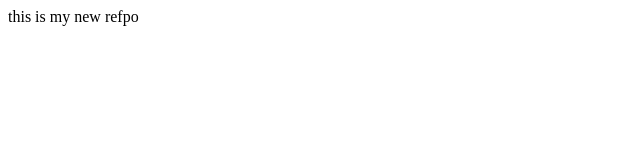
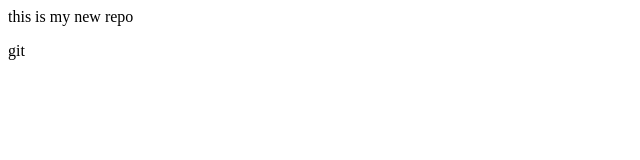
Before and after one commit to ashirbad12345/lpgit, a plain HTML site: page index.html in a window 1280 px wide. Shown: the full height of the page, 0-640 px from the left. Drawn offline with Linux system fonts and the light colour scheme.

Commit message:
This is my first repo

```diff
--- a/index.html
+++ b/index.html
@@ -1 +1 @@
-<p>this is my new refpo</p>
+<p>this is my new repo</p>git
```
Also changed, not shown: 1 other file.
